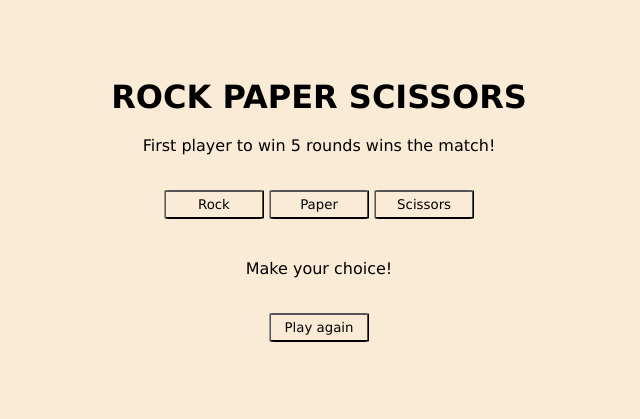
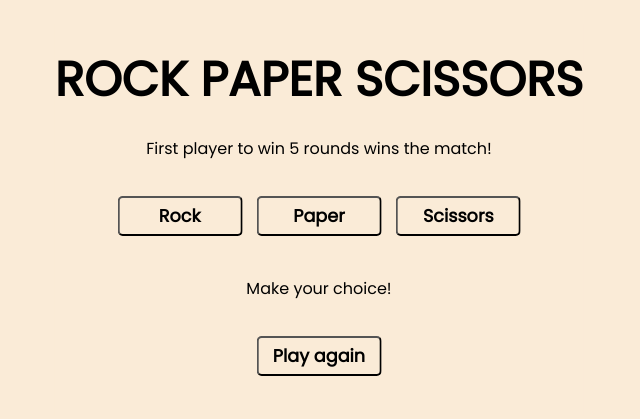
Before and after one commit to ebengochea/TOP-rock-paper-scissors, a plain HTML site: page index.html in a window 1280 px wide. Shown: the part 200-619 px from the top of the page, without its empty margins (329-969 px from the left). Drawn offline with Linux system fonts and the light colour scheme.

Commit message:
Improve UI
New font.

```diff
--- a/styles.css
+++ b/styles.css
@@ -1,9 +1,15 @@
+@font-face {
+    font-family:Poppins;
+    src: url(Poppins-Regular.ttf);
+}
+
 * {
     background-color:antiquewhite;
-    font-family: Verdana, Geneva, Tahoma, sans-serif;
+    font-family: Poppins, Verdana, Geneva, Tahoma, sans-serif;
     text-align: center;
     margin-top: 20px;
     margin-bottom: 20px;
+    font-size: 16px;
 }
 
 body {
@@ -13,11 +19,20 @@ body {
     transform: translateX(-50%) translateY(-50%);
 }
 
+h1 {
+    font-size: 3rem;
+}
+
+
 button {
     margin-top: 15px;
     padding: 5px;
-    border-radius: 5%;
-    width: 100px;
+    border-radius: 5px;
+    margin-left: 5px;
+    margin-right: 5px;
+    width: 125px;
+    font-size: 1.1rem;
+    font-weight: 600;
 }
 
 button:hover {
```
Also changed, not shown: Poppins-Regular.ttf (added).
